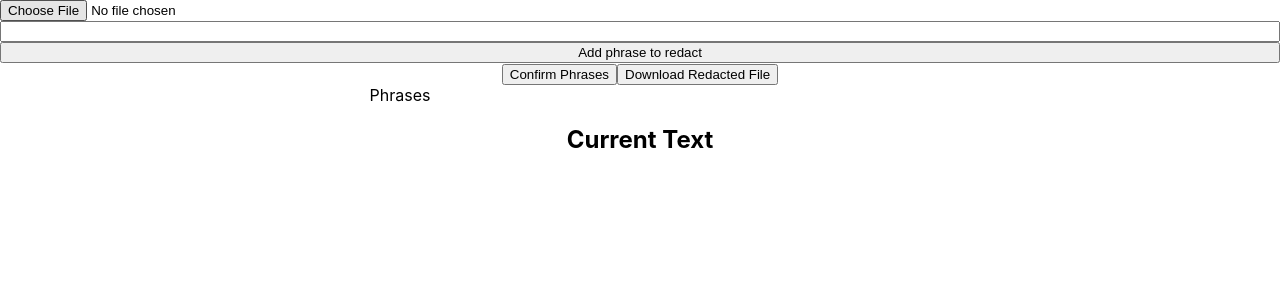
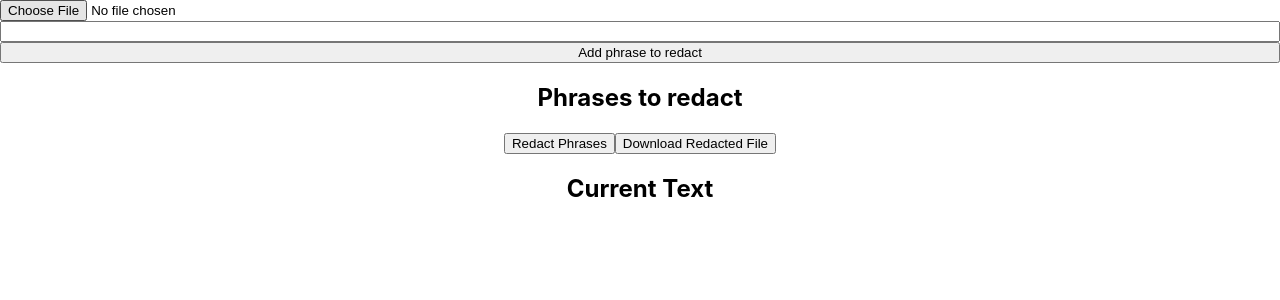
Before and after one commit to eebrowning/AutoRedact, a React (Create React App) app: page / in a window 1280 px wide. Shown: the top 300 px of the page. Built offline with nearby package versions, Linux system fonts and the light colour scheme.

Commit message:
test build for render deployment

```diff
--- a/src/App.css
+++ b/src/App.css
@@ -10,7 +10,7 @@
 #phrases {
   display: flex;
   justify-content: space-evenly;
-  width: 100cqmin;
+
 }
 
 .phrase {
--- a/src/App.js
+++ b/src/App.js
@@ -68,12 +68,9 @@ function App() {
         <input type='text' id='redacted-phrase' />
         <button onClick={addRedaction}>Add phrase to redact</button>
       </div>
-      <div>
-        <button id='confirm-redaction' onClick={redactFile}>Confirm Phrases</button>
-        <button id="downloadButton" onClick={downloadFile}>Download Redacted File</button>
-      </div>
 
-      <div id='phrases'> Phrases
+      <h2>Phrases to redact</h2>
+      <div id='phrases'>
         {
           redactedPhrases.map(phrase => (
             <h3 className='phrase' key={phrase}>
@@ -81,6 +78,10 @@ function App() {
             </h3>
           ))
         }
+      </div>
+      <div>
+        <button id='confirm-redaction' onClick={redactFile}>Redact Phrases</button>
+        <button id="downloadButton" onClick={downloadFile}>Download Redacted File</button>
       </div>
       <h2>Current Text</h2>
       <p>
```
Also changed, not shown: src/utils/basicRedact.js (added).
